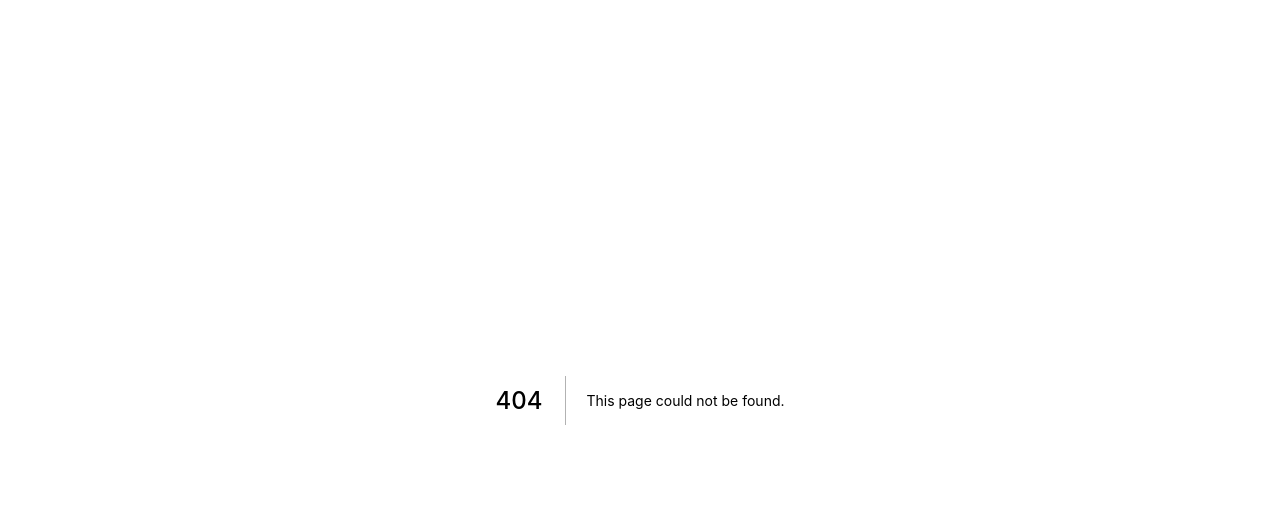
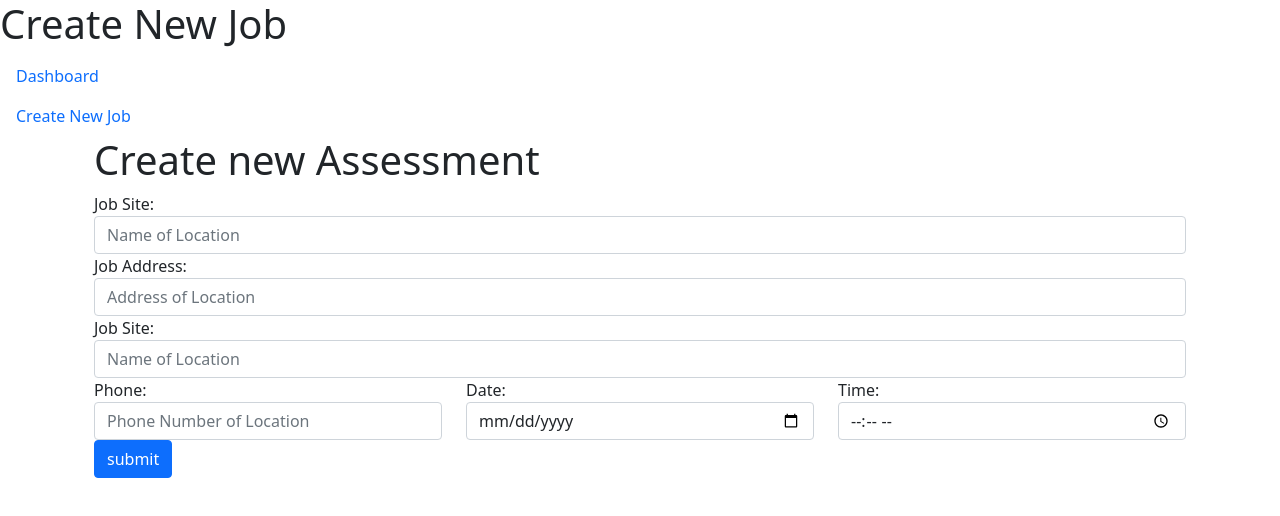
Before and after one commit to EllairaT/DRA, a Next.js app: page /createJob in a window 1280 px wide. Before the commit this address had no page. Shown: the top 516 px of the page. Built offline with nearby package versions, Linux system fonts and the light colour scheme.

Commit message:
Created a basic sidebar and made a start on the new job page
Sidebar is made but needs some styling and basic layout of form is made

```diff
--- a/components/Navi.js
+++ b/components/Navi.js
@@ -0,0 +1,13 @@
+import Nav from 'react-bootstrap/Nav'
+
+export default function Navi() {
+    return (
+        <>
+            <Nav className="flex-column" >
+                <Nav.Link href="/">Dashboard</Nav.Link>
+                <Nav.Link href='/createJob'>Create New Job</Nav.Link>
+                {/* <Nav.Link eventKey="link-2">Link</Nav.Link> */}
+            </Nav>
+        </>
+    )
+}
--- /dev/null
+++ b/components/newJobForm.js
@@ -0,0 +1,37 @@
+import { Container, Row, Form, Col, Button } from 'react-bootstrap'
+import Input from './Input'
+
+export default function newDRAForm() {
+  return (
+    <>
+      <Container>
+        <Row>
+          <h1>Create new Assessment</h1>
+        </Row>
+        <Form>
+          <label>Job Site:</label><Input type="text" placeholder="Name of Location" />
+          <label>Job Address:</label><Input type="text" placeholder="Address of Location" />
+          <label>Job Site:</label><Input type="text" placeholder="Name of Location" />
+
+          <Row>
+            <Col>
+              <label>Phone:</label>
+              <Input type="tel" placeholder="Phone Number of Location" /></Col>
+            <Col>
+              <label>Date:</label>
+              <Input type="date" />
+            </Col>
+            <Col>
+              <label>Time:</label>
+              <Input type="time" />
+            </Col>
+          </Row>
+
+          <Button as="input" type="submit" value="submit" />
+
+        </Form>
+
+      </Container>
+    </>
+  )
+}
--- /dev/null
+++ b/pages/createJob.js
@@ -0,0 +1,18 @@
+import Form from '../components/newJobForm'
+import 'bootstrap/dist/css/bootstrap.min.css'
+import Navi from '../components/Navi'
+import Container from 'react-bootstrap/Container'
+
+export default function New_job() {
+  return (
+    <>
+
+      <h1>Create New Job</h1>
+      <Navi />
+      <Container>
+        <Form />
+      </Container>
+
+    </>
+  )
+}
--- a/pages/index.js
+++ b/pages/index.js
@@ -1,10 +1,12 @@
 import JobCard from '../components/JobCard'
 import 'bootstrap/dist/css/bootstrap.min.css'
+import Navi from '../components/Navi'
 
 export default function Home() {
   return (
     <>
       <h1>Hello, world!</h1>
+      <Navi />
       <JobCard />
     </>
   )
```
Also changed, not shown: 1 other file (tests, documents, lock files or other folders).
